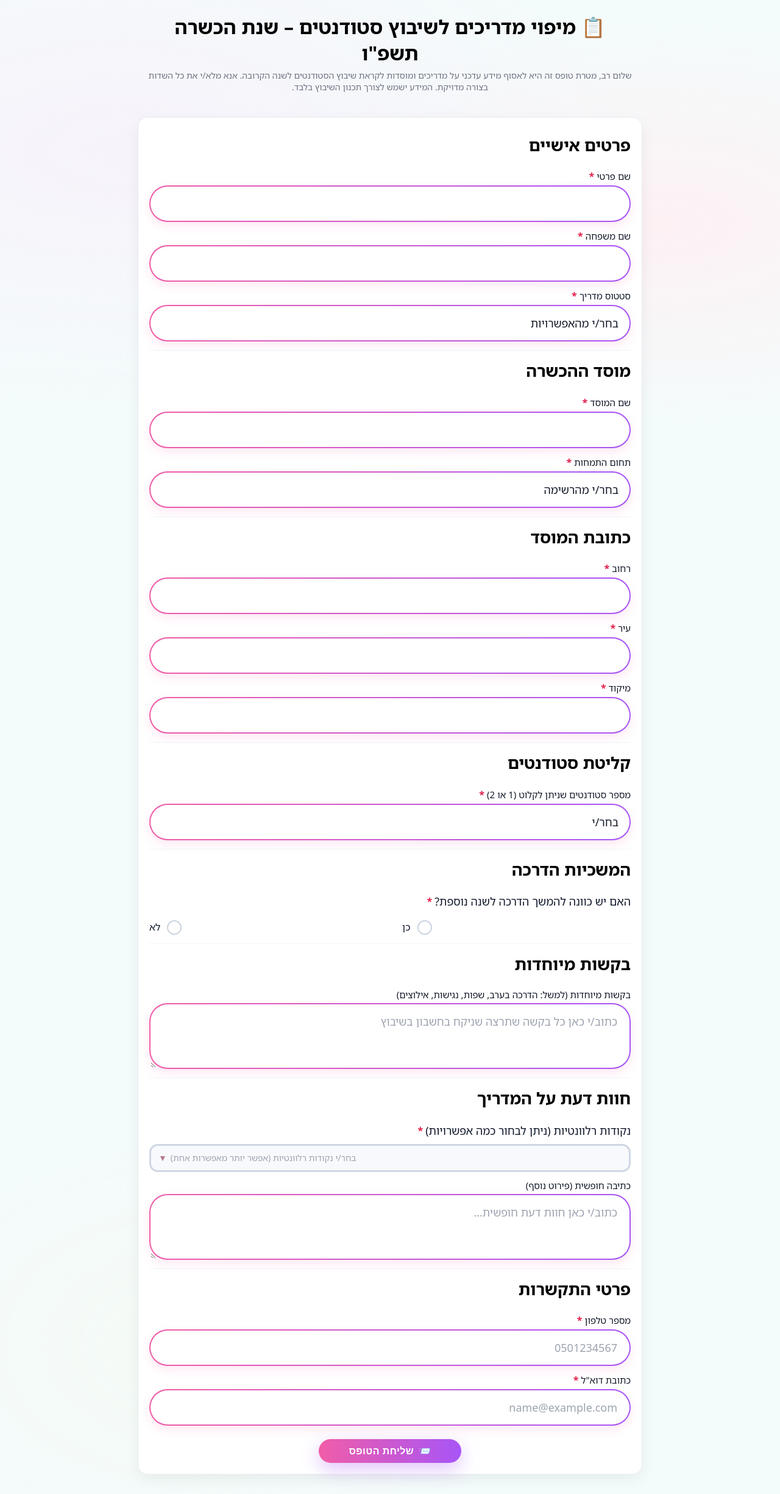
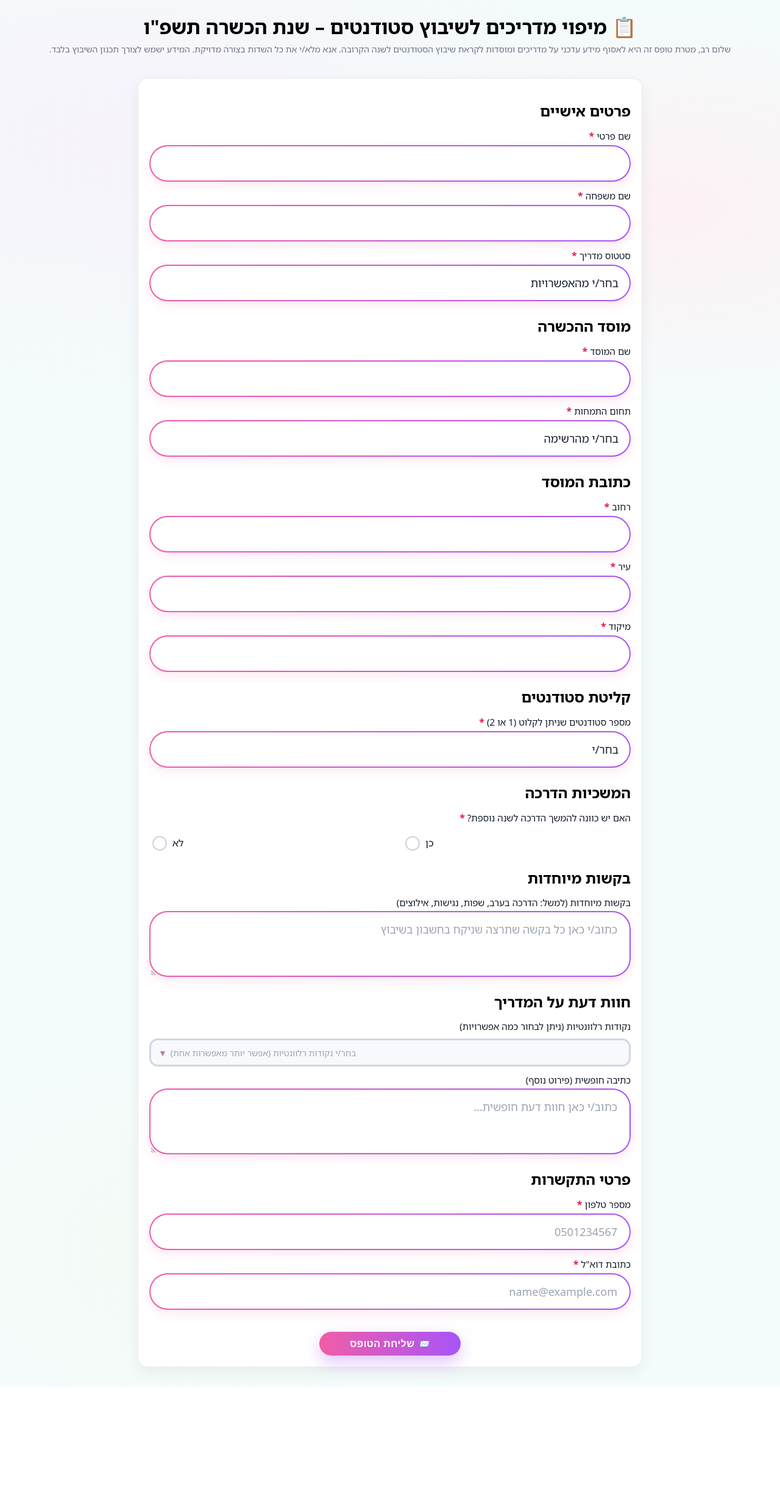
Before and after one commit to 1not2me/mentor-mapping-survey, a Flask app: page / in a window 1280 px wide. Shown: the whole page at 61% size. After the commit the page ends 2263 px from the top, so only its background shows below. Run offline with Flask 3, Linux system fonts and the light colour scheme.

Commit message:
Update index.html

```diff
--- a/templates/index.html
+++ b/templates/index.html
@@ -4,14 +4,11 @@
   <meta charset="utf-8">
   <title>מיפוי מדריכים לשיבוץ סטודנטים – שנת הכשרה תשפ"ו</title>
   <meta name="viewport" content="width=device-width, initial-scale=1">
-  <!-- חשוב: אותו CSS כמו השאלון הראשון -->
+  <!-- להשתמש בקובץ ה-CSS שסיפקת -->
   <link rel="stylesheet" href="{{ url_for('static', filename='style.css') }}">
 </head>
 <body>
 
-<div class="page-wrap">
-
-  <!-- HEADER -->
 <header class="hero">
   <h1>📋 מיפוי מדריכים לשיבוץ סטודנטים – שנת הכשרה תשפ"ו</h1>
   <p class="sub">
@@ -20,8 +17,9 @@
   </p>
 </header>
 
-  <!-- FLASH MESSAGES -->
-  <div class="messages">
+<main class="container">
+
+  <!-- הודעות פלאש -->
   {% with messages = get_flashed_messages(with_categories=true) %}
     {% if messages %}
       {% for category, msg in messages %}
@@ -29,14 +27,12 @@
       {% endfor %}
     {% endif %}
   {% endwith %}
-  </div>
 
-  <!-- FORM CARD -->
-  <main>
-    <form method="post" class="form-card">
+  <!-- כרטיס טופס -->
+  <form method="post" class="card">
 
     <!-- פרטים אישיים -->
-      <section class="form-section">
+    <section class="step active">
       <h2>פרטים אישיים</h2>
 
       <label class="required">
@@ -61,7 +57,7 @@
     </section>
 
     <!-- מוסד ההכשרה -->
-      <section class="form-section">
+    <section class="step active">
       <h2>מוסד ההכשרה</h2>
 
       <label class="required">
@@ -81,7 +77,7 @@
     </section>
 
     <!-- כתובת המוסד -->
-      <section class="form-section">
+    <section class="step active">
       <h2>כתובת המוסד</h2>
 
       <label class="required">
@@ -101,7 +97,7 @@
     </section>
 
     <!-- קליטת סטודנטים -->
-      <section class="form-section">
+    <section class="step active">
       <h2>קליטת סטודנטים</h2>
 
       <label class="required">
@@ -115,26 +111,27 @@
     </section>
 
     <!-- המשכיות הדרכה -->
-      <section class="form-section">
+    <section class="step active">
       <h2>המשכיות הדרכה</h2>
 
-        <div class="required">
+      <!-- כן/לא באותו סטייל של "מין" בטופס הראשון -->
+      <label class="required">
         <span class="label-text">האם יש כוונה להמשך הדרכה לשנה נוספת?</span>
         <div class="radio-group">
           <label class="radio-option">
+            <input type="radio" name="continue_mentoring" value="כן" required>
             <span>כן</span>
-              <input type="radio" name="continue_mentoring" value="כן" required>
           </label>
           <label class="radio-option">
+            <input type="radio" name="continue_mentoring" value="לא" required>
             <span>לא</span>
-              <input type="radio" name="continue_mentoring" value="לא" required>
           </label>
         </div>
-        </div>
+      </label>
     </section>
 
     <!-- בקשות מיוחדות -->
-      <section class="form-section">
+    <section class="step active">
       <h2>בקשות מיוחדות</h2>
 
       <label>
@@ -144,14 +141,14 @@
       </label>
     </section>
 
-      <!-- חוות דעת על המדריך - צ'יפים -->
-      <section class="form-section">
+    <!-- חוות דעת על המדריך (צ'יפים) -->
+    <section class="step active">
       <h2>חוות דעת על המדריך</h2>
 
-        <div class="required">
+      <label>
         <span class="label-text">נקודות רלוונטיות (ניתן לבחור כמה אפשרויות)</span>
 
-          <div class="tag-ms" data-ms="mentor_feedback" dir="rtl">
+        <div class="tag-ms" data-ms="mentor_feedback">
           <div class="control">
             <div class="chips" data-ms-chips></div>
             <div class="placeholder">
@@ -175,7 +172,7 @@
             </div>
           </div>
         </div>
-        </div>
+      </label>
 
       <!-- select חבוי שנשלח לשרת -->
       <select name="mentor_feedback_points" id="mentor_feedback_points" multiple hidden>
@@ -193,7 +190,7 @@
     </section>
 
     <!-- פרטי התקשרות -->
-      <section class="form-section">
+    <section class="step active">
       <h2>פרטי התקשרות</h2>
 
       <label class="required">
@@ -208,16 +205,14 @@
     </section>
 
     <!-- כפתור שליחה -->
-      <div class="submit-wrap">
-        <button type="submit">
-          <span>📨</span>
-          שליחת הטופס
+    <div class="wizard-nav" style="border-top:none; padding-top:12px; justify-content:center;">
+      <button type="submit" class="btn primary">
+        📨 שליחת הטופס
       </button>
     </div>
 
   </form>
 </main>
-</div>
 
 <!-- סקריפט לצ'יפים -->
 <script>
```
Lines whose indentation alone changed are shown as unchanged.
